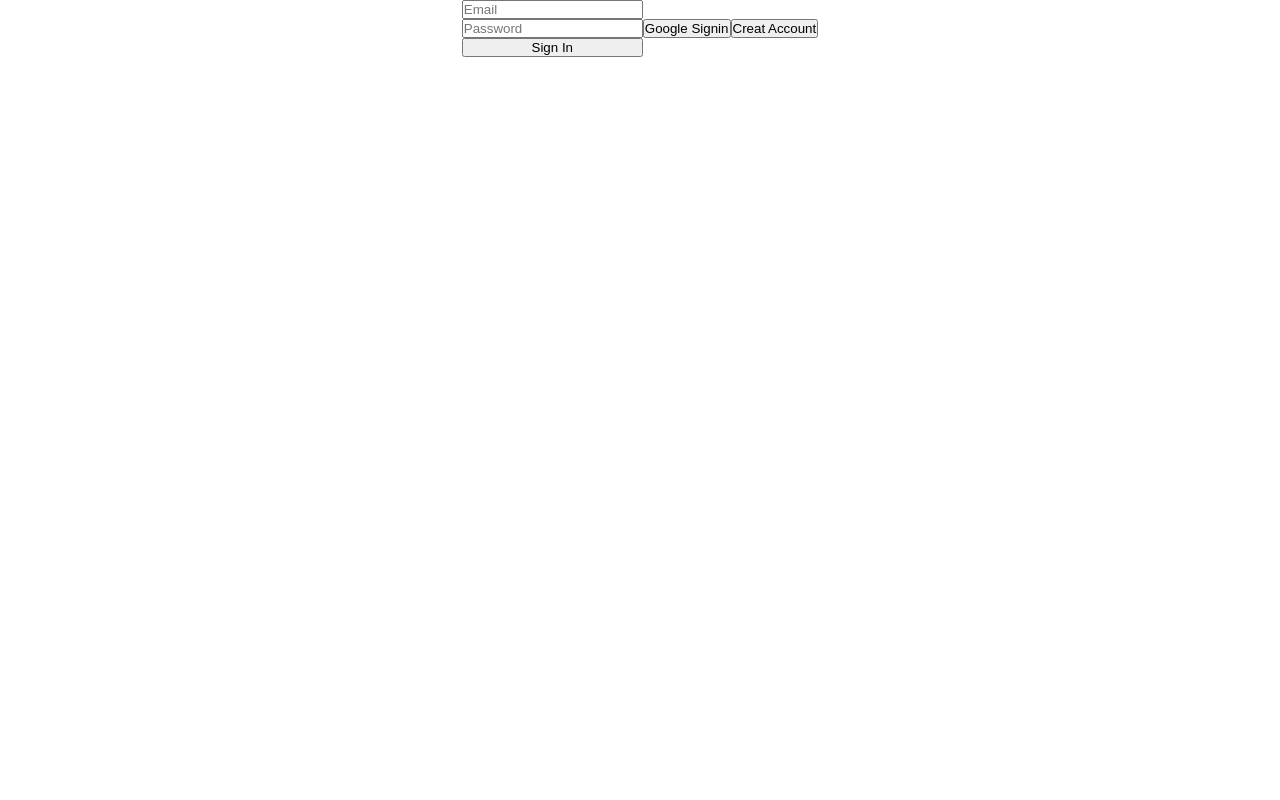
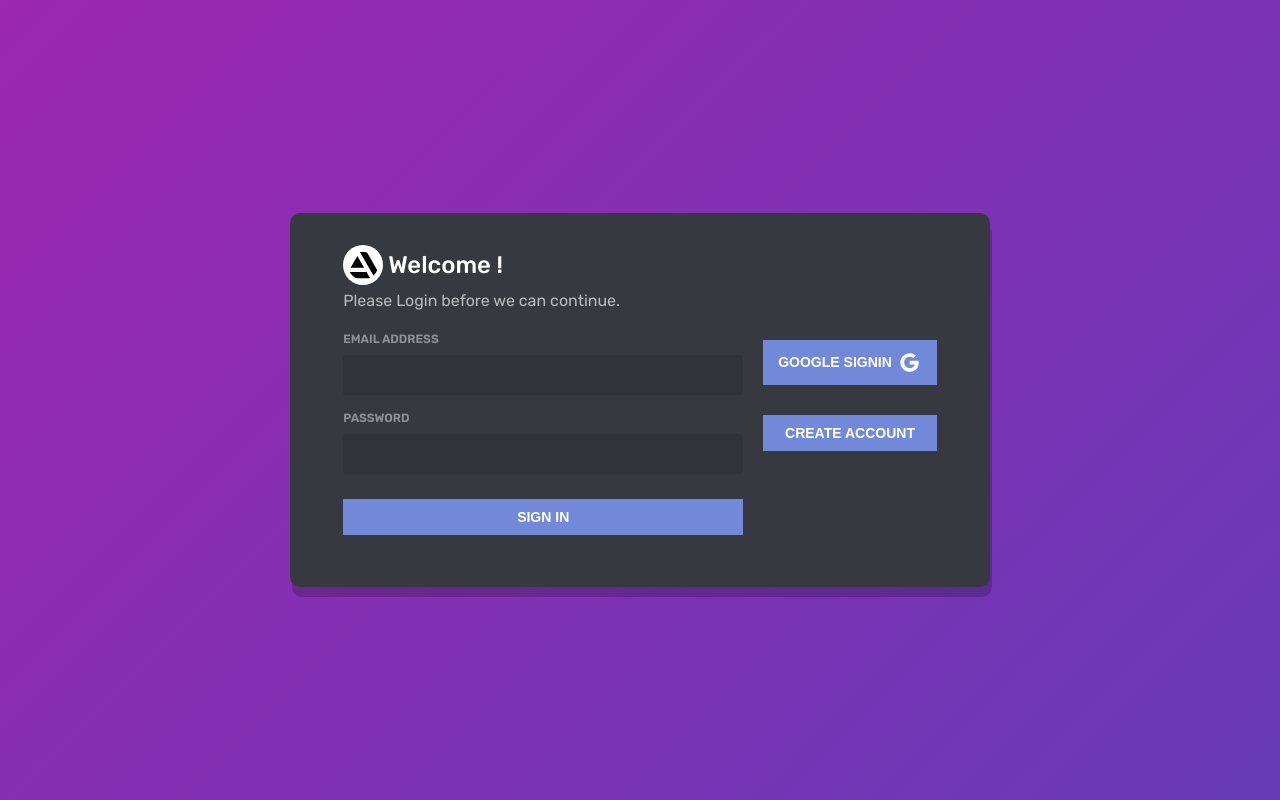
Before and after one commit to prithviBytes/neog-hackathon-2K21, a React (Create React App) app: page /auth in a window 1280 px wide. Built offline with nearby package versions, Linux system fonts and the light colour scheme; no server answers.

Commit message:
feat: style authentication page

```diff
--- a/src/components/Auth/Auth.js
+++ b/src/components/Auth/Auth.js
@@ -1,6 +1,8 @@
 import { useState, useEffect } from "react";
 import { useNavigate } from "react-router-dom";
-import {getRandomColor} from '../../constants'
+import { getRandomColor } from '../../constants'
+import { FaArtstation } from "react-icons/fa";
+import {AiOutlineGoogle} from "react-icons/ai"
 import "./auth.css";
 
 import firebase, { db } from "../../firebase";
@@ -101,40 +103,55 @@ export default function Auth({ from }) {
       {isLoggedIn ? (
         <button onClick={logout}>Logout</button>
       ) : (
+        <div className="Auth">
           <div className="Form-container">
+            <div className="Form-container-left">
+              <p className="Form-welcome"><FaArtstation className="Brand-logo" />Welcome !</p>
+              <p className="Form-welcome-subtext">Please Login before we can continue.</p>
               <form
                 className="Form"
                 onSubmit={(event) => emailSignIn(event, email, password)}
               >
                 {isNewAccount ? (
+                  <>
+                  <label htmlFor="name">Name</label>
                   <input
+                    className="input-box"
+                    id="name"
                     type="text"
                     value={name}
-                placeholder="Name"
                     onChange={(event) => setName(event.target.value)}
                   />
+                  </>
                 ) : (
                   ""
                 )}
-
+                <label htmlFor="email">Email Address</label>
                 <input
+                  className="input-box"
+                  id="email"
                   type="email"
                   value={email}
-              placeholder="Email"
                   onChange={(event) => setEmail(event.target.value)}
                 />
+                <label htmlFor="password">Password</label>
                 <input
+                  className="input-box"
+                  id="password"
                   type="password"
                   value={password}
-              placeholder="Password"
                   onChange={(event) => setPassword(event.target.value)}
                 />
-            <button>{isNewAccount ? "Create Account" : "Sign In"}</button>
+                <button className="Auth-form-button button-signin">{isNewAccount ? "Create Account" : "Sign In"}</button>
               </form>
-          <button onClick={googleSignIn}>Google Signin</button>
-          <button onClick={() => setIsNewAccount(!isNewAccount)}>
-            {isNewAccount ? "I Have a Account" : "Creat Account"}
+            </div>
+            <div className="Form-container-right">
+              <button className="Auth-form-button" onClick={googleSignIn}>Google SignIn<AiOutlineGoogle className="google-icon" /></button>
+              <button className="Auth-form-button" onClick={() => setIsNewAccount(!isNewAccount)}>
+                {isNewAccount ? "Already Registered" : "Create Account"}
               </button>
+            </div>
+          </div>
         </div>
       )}
     </>
--- a/src/components/Auth/auth.css
+++ b/src/components/Auth/auth.css
@@ -1,11 +1,102 @@
+.Auth {
+  height: 100vh;
+  width: 100%;
+  background: linear-gradient(-45deg, #673ab7, #9c27b0);
+}
+
 .Form-container {
-  height: 100%;
-  width: 100%;
+  position: absolute;
+  top: 50%;
+  left: 50%;
+  transform: translate(-50%,-50%);
   display: flex;
+  flex-direction: row;
+  min-width: 700px;
+  padding: 32px;
+  box-shadow:  2px 10px 0 rgb(0 0 0 / 20%);
+  border-radius: 10px;
   justify-content: center;
   align-items: center;
+  background: #36393f;
 }
 .Form {
   display: flex;
   flex-direction: column;
 }
+.Form-welcome {
+    display: flex;
+    align-items: center;
+    font-size: 24px;
+    line-height: 30px;
+    font-weight: 500;
+    margin-bottom: 6px;
+}
+.Form-welcome-subtext {
+    font-size: 16px;
+    line-height: 20px;
+    color: #b9bbbe;
+    font-weight: 400;
+    margin-bottom: 20px;
+}
+.Form-container label {
+  color: #8e9297;
+  text-transform: uppercase;
+  margin-bottom: 8px;
+  font-size: 12px;
+  line-height: 16px;
+  font-weight: 600;
+}
+.Form-container-left {
+  padding: 0 10px;
+}
+.input-box {
+  width: 400px;
+  height: 40px;
+  padding: 10px;
+  border: none;
+  outline: transparent;
+  background: #303339;
+  font-size: 16px;
+  color: #dcddde;
+  border-radius: 3px;
+  margin-bottom: 15px;
+}
+.Form-container-right {
+  display: flex;
+  flex-direction: column;
+  padding: 10px;
+}
+.Auth-form-button {
+  font-size: 14px;
+  border: none;
+  text-transform: uppercase;
+  padding: 10px 15px;
+  font-weight: 600;
+  display: flex;
+  margin-bottom: 20px;
+  margin-top: 10px;
+  color: #fff;
+  border: none;
+  background-color: #7289da;
+  justify-content: center;
+  align-items: center;
+  cursor: pointer;
+  transition: all .4s;
+}
+.Auth-form-button:hover {
+  background-color: #4161d3;
+}
+.button-signin {
+  margin-top: 10px;
+  color: #fff;
+  border: none;
+  background-color: #7289da;
+  transition: all .4s;
+}
+.button-signin:hover {
+  background-color: #4161d3;
+}
+.google-icon {
+  margin-left: 5px;
+  font-size: 25px;
+}
--- a/src/components/Chatroom/ChatParticipants/ChatParticipants.js
+++ b/src/components/Chatroom/ChatParticipants/ChatParticipants.js
@@ -140,7 +140,7 @@ export default function ChatParticipants({
     if (currentUserRole === "PARTICIPANT") {
       actionBtn = (
         <IoExit
-          className="member-list-icons"
+          className="member-list-icons exit-icon"
           onClick={() => moveToLobby(user.uid)}
           title="Return to Lobby"
         ></IoExit>
--- a/src/components/Chatroom/ChatParticipants/chatparticipants.css
+++ b/src/components/Chatroom/ChatParticipants/chatparticipants.css
@@ -57,7 +57,9 @@
 .minus-icon {
   color: #f71900;
 }
-
+.exit-icon {
+  color: red;
+}
 @media (max-width: 768px) {
   .chat-participants {
     height: 100vh;
--- a/src/components/Home/Home.js
+++ b/src/components/Home/Home.js
@@ -71,7 +71,7 @@ export default function Home() {
     <>
     <Header />
     <div className="home">
-      <h3 className="chatroom-subtitle">Your Collections</h3>
+      <h3 className="chatroom-subtitle">Your Rooms</h3>
       <div className="card-collection-container">
         {userChatrooms.map((chatroom) => {
           return <ChatroomCard chatroom={chatroom} key={chatroom.chatroomId} />;
--- a/src/components/Home/home.css
+++ b/src/components/Home/home.css
@@ -15,6 +15,7 @@
   display: flex;
   flex-wrap: wrap;
   margin: 1rem 0rem;
+  padding-bottom: 60px;
 }
 .home::-webkit-scrollbar {
   width: 3px;
```
Lines whose indentation alone changed are shown as unchanged.
